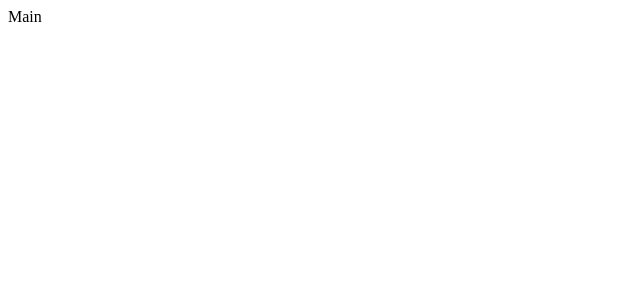
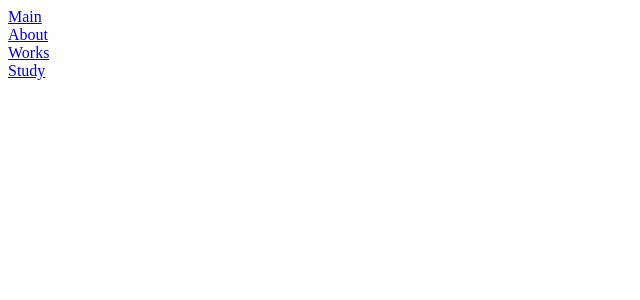
Before and after one commit to soyfully/portfolio, a React (Create React App) app: page / in a window 1280 px wide. Shown: the top 300 px of the page, without its empty margins (0-640 px from the left). Built offline with nearby package versions, Linux system fonts and the light colour scheme.

Commit message:
[new] nav component 추가

```diff
--- /dev/null
+++ b/src/components/nav.js
@@ -0,0 +1,22 @@
+import React from 'react'
+import { Link } from 'react-router-dom'
+import styled from "styled-components";
+
+function Nav() {
+  return (
+    <Navi>
+      <Link to="main">Main</Link>
+      <Link to="about">About</Link>
+      <Link to="about">Works</Link>
+      <Link to="study">Study</Link>
+    </Navi>
+  )
+}
+
+const Navi = styled.div`
+    a {
+        display: block;
+    }
+`;
+
+export default Nav
--- a/src/pages/Main/Main.js
+++ b/src/pages/Main/Main.js
@@ -1,10 +1,11 @@
 import React from 'react'
 // import styled from "styled-components";
+import Nav from '../../components/nav'
 
 function Main() {
   return (
     <div>
-      Main
+      <Nav />
     </div>
   )
 }
```
